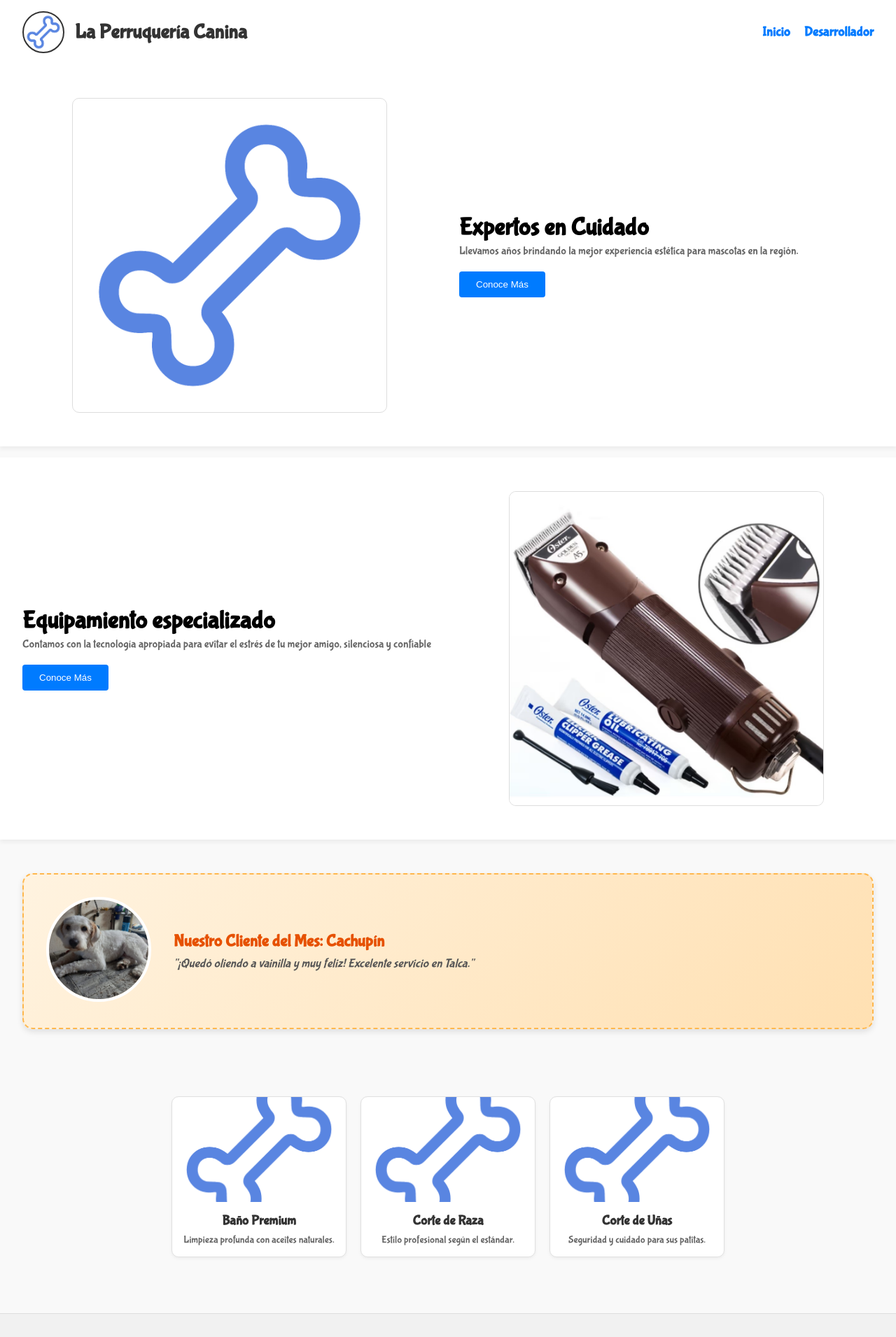
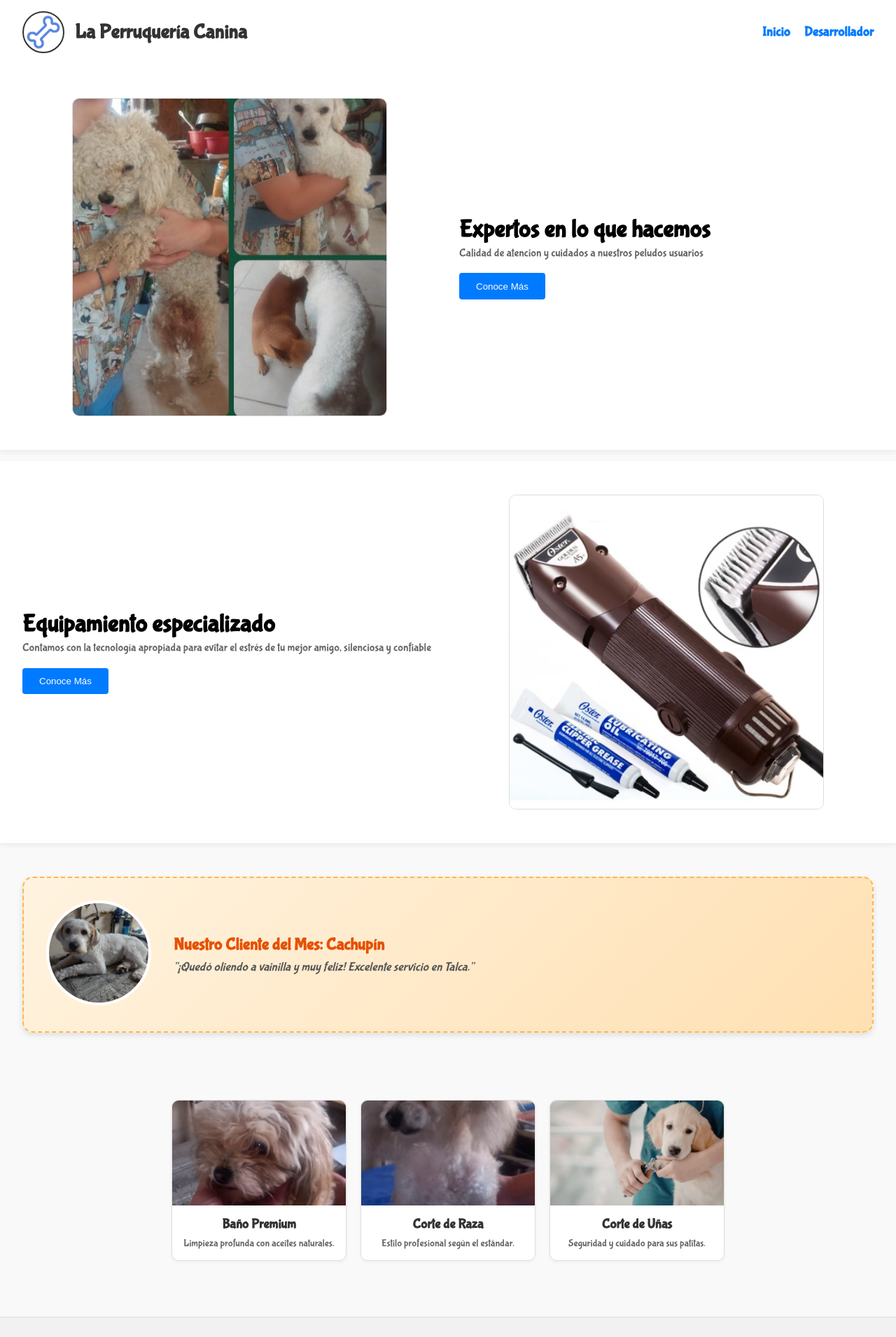
Before and after one commit to sebastianramirezmunoz99/eva1appweb, a React (Vite) app: page / in a window 1280 px wide. Shown: the top 1911 px of the page at 70% size. Built offline with nearby package versions, Linux system fonts and the light colour scheme.

Commit message:
Cambio de imagenes y texto acorde a la peluqueria canina

```diff
--- a/src/App.jsx
+++ b/src/App.jsx
@@ -16,7 +16,7 @@ function App() {
             nombre: "Sebastián Ramírez",
             carrera: "Ingeniería Civil Informática",
             ciudad: "Talca",
-            github: "https://github.com/"
+            github: "https://github.com/sebastianramirezmunoz99/eva1appweb"
           }} />} />
           <Route path="*" element={<NotFound />} />
         </Routes>
--- a/src/components/Developer.jsx
+++ b/src/components/Developer.jsx
@@ -1,5 +1,5 @@
 import styles from './Developer.module.css';
-import fotoPerfil from '../assets/logo.png';
+import fotoPerfil from '../assets/developer.jpg';
 
 const Developer = ({ datos }) => {
   return (
--- a/src/components/Home.jsx
+++ b/src/components/Home.jsx
@@ -1,28 +1,28 @@
 import MatrixRow from './MatrixRow';
 import PerroDelMes from './PerroDelMes';
 import Card from './Card';
-import logo from '../assets/logo.png';
 import styles from './Home.module.css';
 import perrito2despues from '../assets/perrito2despues.jpeg'
 import maquina from '../assets/maquinaperro.jpg'
-//import perrito2despues from '../assets/perrito2despues.jpeg'
-//import perrito2despues from '../assets/perrito2despues.jpeg'
-//import perrito2despues from '../assets/perrito2despues.jpeg'
+import perrito2varios from '../assets/perrito2varios.jpeg'
+import perrito1despues from '../assets/perrito1despues.jpeg'
+import perrito1antes from '../assets/perrito1antes.jpeg'
+import cortaunas from '../assets/cortaunas.jpg'
 
 const Home = () => {
   const serviciosDummy = [
-    { id: 1, titulo: "Baño Premium", descripcion: "Limpieza profunda con aceites naturales.", imagen: logo },
-    { id: 2, titulo: "Corte de Raza", descripcion: "Estilo profesional según el estándar.", imagen: logo },
-    { id: 3, titulo: "Corte de Uñas", descripcion: "Seguridad y cuidado para sus patitas.", imagen: logo }
+    { id: 1, titulo: "Baño Premium", descripcion: "Limpieza profunda con aceites naturales.", imagen: perrito1antes },
+    { id: 2, titulo: "Corte de Raza", descripcion: "Estilo profesional según el estándar.", imagen: perrito1despues },
+    { id: 3, titulo: "Corte de Uñas", descripcion: "Seguridad y cuidado para sus patitas.", imagen: cortaunas }
   ];
 
   return (
     <main>
       {/* MATRIZ 2x2 */}
       <MatrixRow
-        titulo="Expertos en Cuidado"
-        contenido="Llevamos años brindando la mejor experiencia estética para mascotas en la región."
-        imagen={logo}
+        titulo="Expertos en lo que hacemos"
+        contenido="Calidad de atencion y cuidados a nuestros peludos usuarios"
+        imagen={perrito2varios}
         esInvertido={true}
       />
 
```
Also changed, not shown: src/assets/cortaunas.jpg (added), src/assets/developer.jpg (added).
